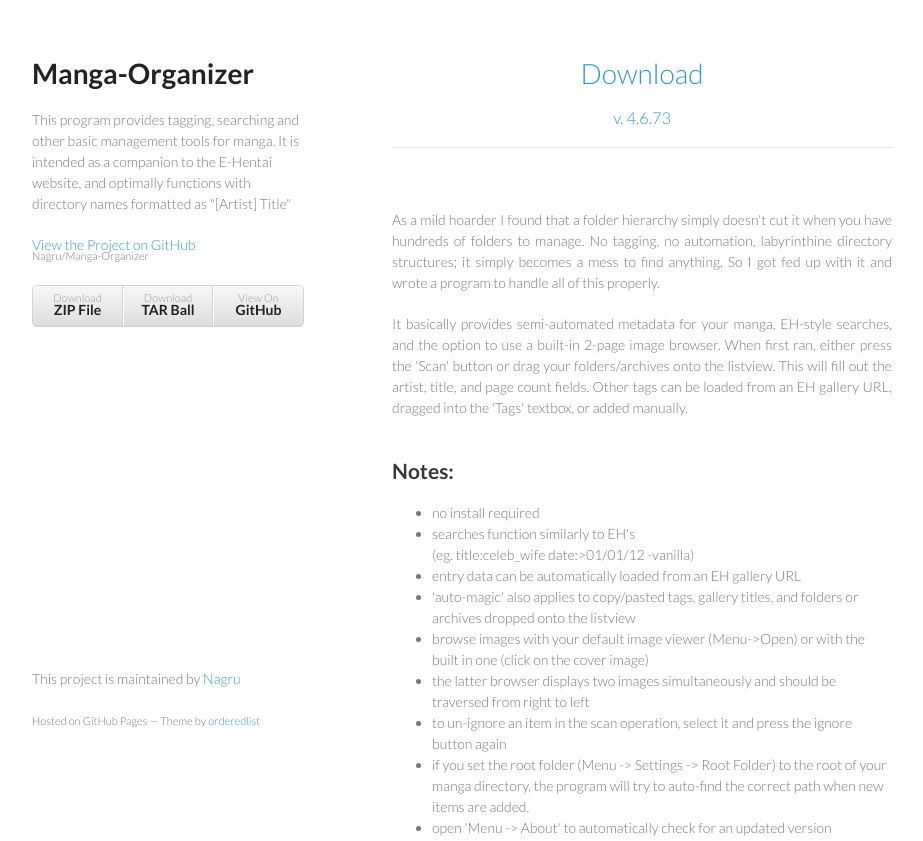
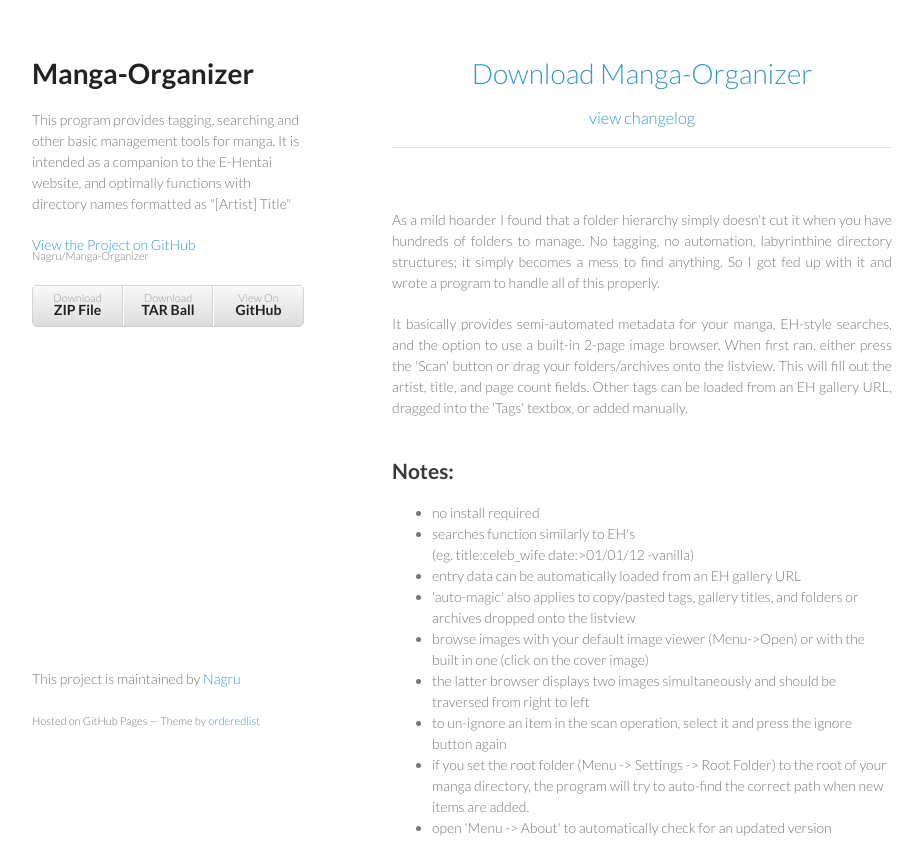
Before and after one commit to mirurururu/Manga-Organizer, a plain HTML site: page index.html in a window 1280 px wide. Shown: the top 841 px of the page, without its empty margins (178-1101 px from the left). Drawn offline with Linux system fonts and the light colour scheme.

```diff
--- a/index.html
+++ b/index.html
@@ -29,11 +29,11 @@
       </header>
       <section>
         <h1 align="middle">
-<a id="download" class="anchor" href="#download" aria-hidden="true"><span class="octicon octicon-link"></span></a><a href="https://cloud.openmailbox.org/public.php?service=files&amp;t=e0241b31d87a889ab73add19741ca5ec&amp;download">Download</a>
+<a id="download-manga-organizer" class="anchor" href="#download-manga-organizer" aria-hidden="true"><span class="octicon octicon-link"></span></a><a href="https://cloud.openmailbox.org/public.php?service=files&amp;t=e0241b31d87a889ab73add19741ca5ec&amp;download">Download Manga-Organizer</a>
 </h1>
 
 <h3 id="version" align="middle">
-<a id="v-4673" class="anchor" href="#v-4673" aria-hidden="true"><span class="octicon octicon-link"></span></a><a href="https://github.com/Nagru/Manga-Organizer/blob/master/Changelog.md">v. 4.6.73</a>
+<a id="view-changelog" class="anchor" href="#view-changelog" aria-hidden="true"><span class="octicon octicon-link"></span></a><a href="https://github.com/Nagru/Manga-Organizer/blob/master/Changelog.md">view changelog</a>
 </h3>
 
 <p></p><hr><br>
```
Also changed, not shown: params.json (+1 -1 lines).
